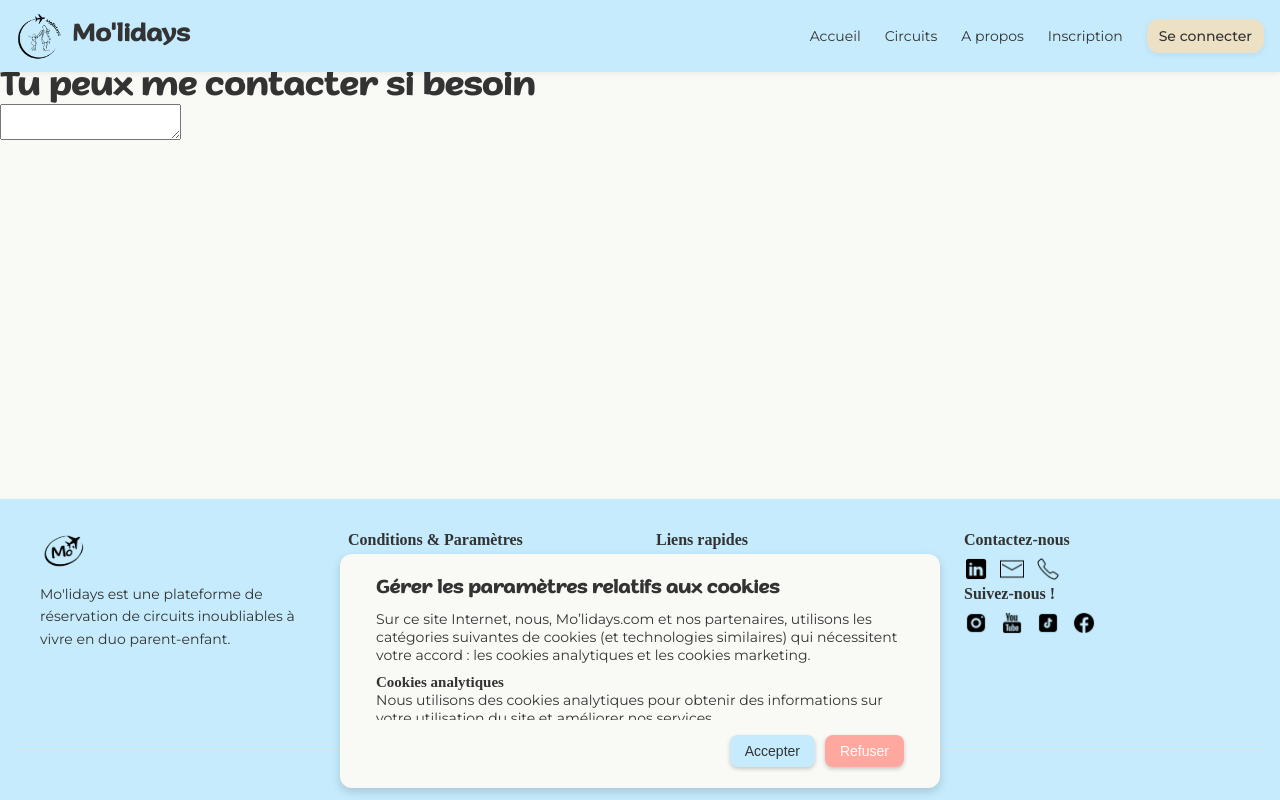
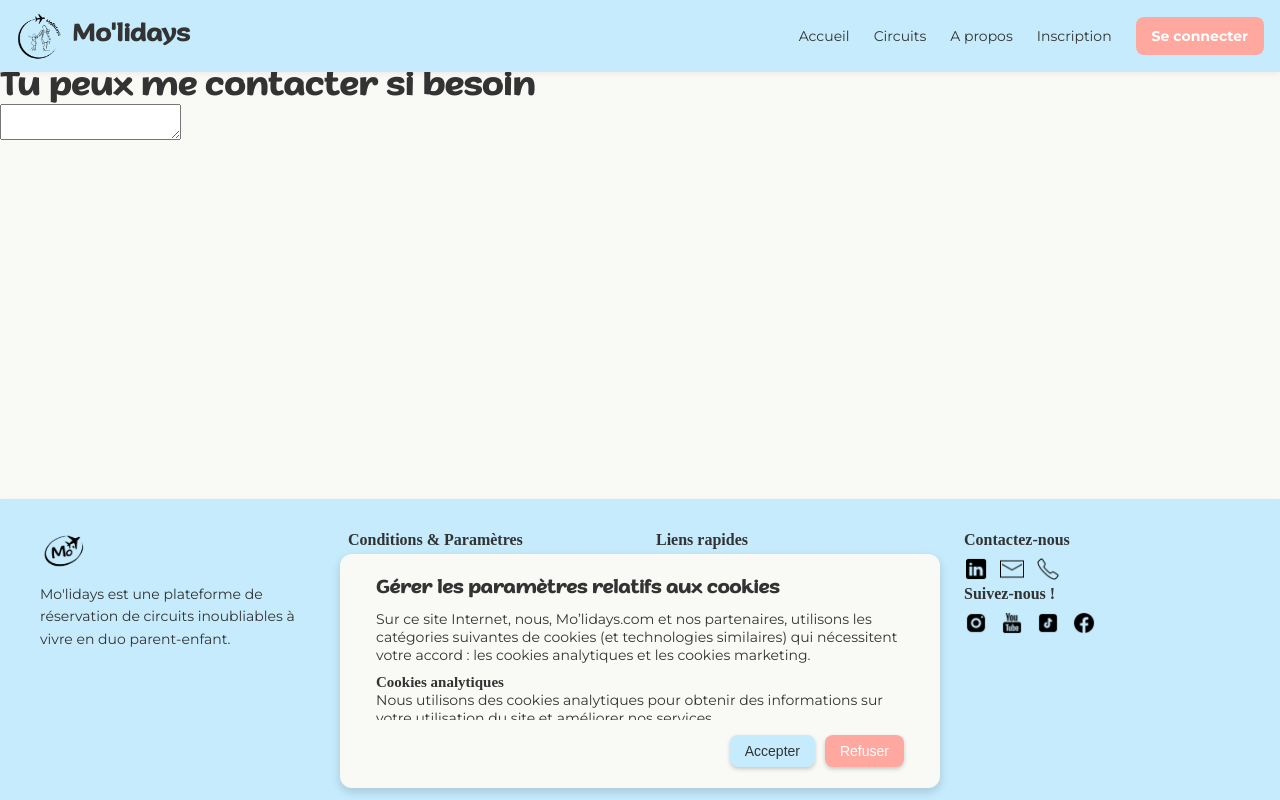
Before and after one commit to MarieNICOLAS/moli-react, a React (Vite) app in the folder frontend/: page /contact in a window 1280 px wide. Built offline with nearby package versions, Linux system fonts and the light colour scheme; a web font is replaced by a local one.

Commit message:
fix: button header

```diff
--- a/frontend/src/components/Header.tsx
+++ b/frontend/src/components/Header.tsx
@@ -1,4 +1,5 @@
 import "../styles/header.css";
+import "../styles/button.css";
 import Navbar from "./Navbar";
 import { Link } from "react-router-dom";
 import { useAuth } from "../contexts/AuthContext";
@@ -20,11 +21,11 @@ export default function Header() {
                 {user ? (
                     <>
                         <Link to="/cart" className="btn">🛒</Link>
-                        <button onClick={logout} className="btn">Déconnexion</button>
+                        <button onClick={logout} className="btn-secondary">Déconnexion</button>
                     </>
                 ) : (
                     <>
-                        <Link to="/login" className="btn">Se connecter</Link>
+                        <Link to="/login" className="btn-secondary">Se connecter</Link>
                     </>
                 )}
             </div>
--- a/frontend/src/styles/button.css
+++ b/frontend/src/styles/button.css
@@ -38,17 +38,21 @@
 
 /* Bouton secondaire (ex. popup cookies "Refuser") */
 .btn-secondary {
-  background: var(--color-secondary); /* sable chaud */
-  color: var(--color-text);
+  background: var(--color-accent); /* sable chaud */
+  color: white;
   border: none;
   padding: 10px 16px;
   border-radius: 8px;
   font-weight: 600;
+  font-size: 14px;
+  text-decoration: none;
   cursor: pointer;
   transition: background-color .2s ease, transform .15s ease;
+  box-shadow: 0 6px 18px rgba(var(--color-secondary), 0.25); /* ombre légère */
+
 }
 
 .btn-secondary:hover {
-  background: #d6c8a5; /* sable un peu plus foncé */
+  background: #ff8a75;
   transform: translateY(-1px);
 }
```
